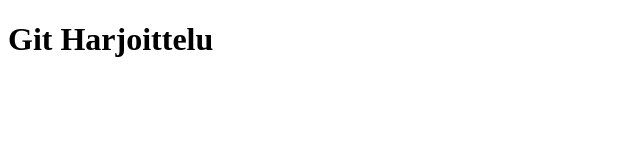
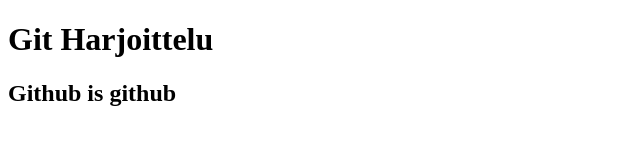
Before and after one commit to SPRING52/spring51.github.io, a plain HTML site: page index.html in a window 1280 px wide. Shown: the whole page, without its empty margins (0-640 px from the left). Drawn offline with Linux system fonts and the light colour scheme.

Commit message:
Add second title

```diff
--- a/index.html
+++ b/index.html
@@ -7,5 +7,6 @@
   </head>
   <body>
     <h1>Git Harjoittelu</h1>
+    <h2>Github is github</h2>
   </body>
 </html>
```
